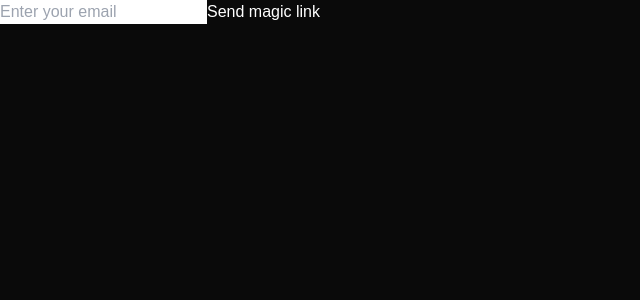
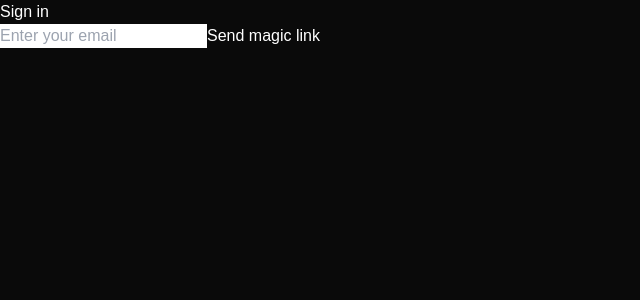
Before and after one commit to luckyluciano04/24_hr_receptionist, a Next.js app: page /signup in a window 1280 px wide. Shown: the top 300 px of the page, without its empty margins (0-640 px from the left). Built offline with nearby package versions, Linux system fonts and the light colour scheme; no server answers.

Commit message:
"feat: switch auth to magic link"

```diff
--- a/app/signup/page.tsx
+++ b/app/signup/page.tsx
@@ -1,14 +1,10 @@
-import { Suspense } from 'react';
-import SignupForm from './SignupForm';
+import SignUpForm from './SignUpForm';
 
-export default function SignupPage() {
+export default function Page() {
   return (
-    <Suspense fallback={
-      <div className="flex min-h-screen items-center justify-center bg-[#0A0A0A]">
-        <div className="h-8 w-8 animate-spin rounded-full border-2 border-blue-600 border-t-transparent" />
-      </div>
-    }>
-      <SignupForm />
-    </Suspense>
+    <div>
+      <h2>Sign in</h2>
+      <SignUpForm />
+    </div>
   );
 }
```
